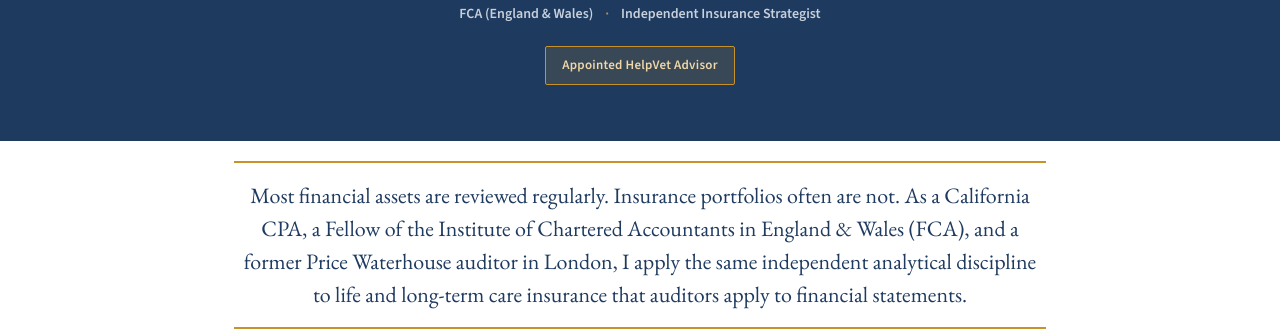
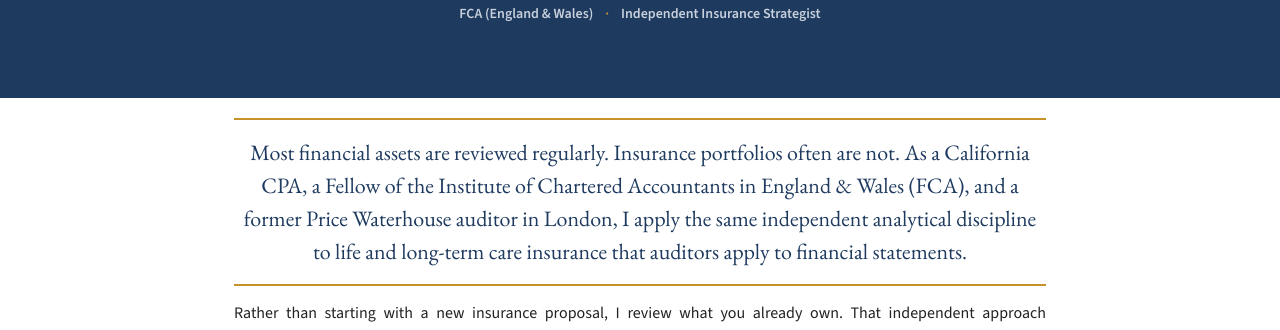
Before and after one commit to deanljohnson1954/ltccpas, a website: page about-us.html in a window 1280 px wide. Shown: the part 409-739 px from the top of the page. Drawn offline with nearby package versions, Linux system fonts and the light colour scheme.

Commit message:
Remove middle HelpVet reference from About page hero
Drop the "Appointed HelpVet Advisor" badge under Bert's credentials
in the hero, leaving just the header logo and the lower "Service to
Those Who Have Served" box.

Co-Authored-By: Claude Sonnet 5 <noreply@anthropic.com>

```diff
--- a/about-us.html
+++ b/about-us.html
@@ -298,11 +298,6 @@
   max-width: 60ch; margin: 0 auto 16px; color: #C7D0DB; font-size: 14px; font-weight: 700;
 }
 .wwp-about .wwp-hero__creds .dot { color: #C8922A; }
-.wwp-about .wwp-badge {
-  display: inline-block; background: rgba(200,146,42,.16); border: 1px solid #C8922A;
-  color: #F0D8A8; font-weight: 700; font-size: 13px; letter-spacing: .02em;
-  padding: 8px 16px; border-radius: 2px; margin-top: 4px;
-}
 
 /* Two-column panels */
 .wwp-about .wwp-two { display: flex; flex-wrap: wrap; gap: 20px; margin: 0 0 8px; }
@@ -461,7 +456,6 @@
       <span>FCA (England &amp; Wales)</span><span class="dot">&middot;</span>
       <span>Independent Insurance Strategist</span>
     </div>
-    <div class="wwp-badge">Appointed HelpVet Advisor</div>
   </div>
 
   <div class="wwp-wrap">
```
